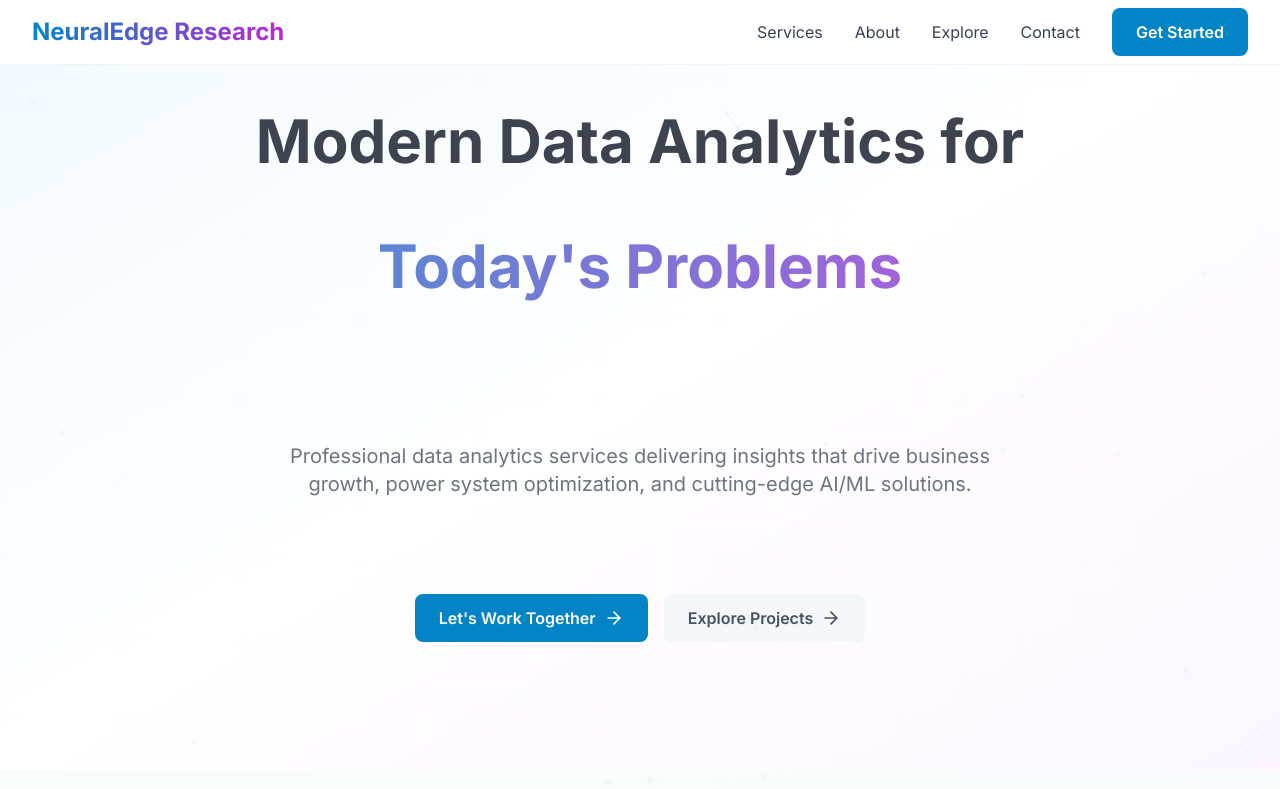
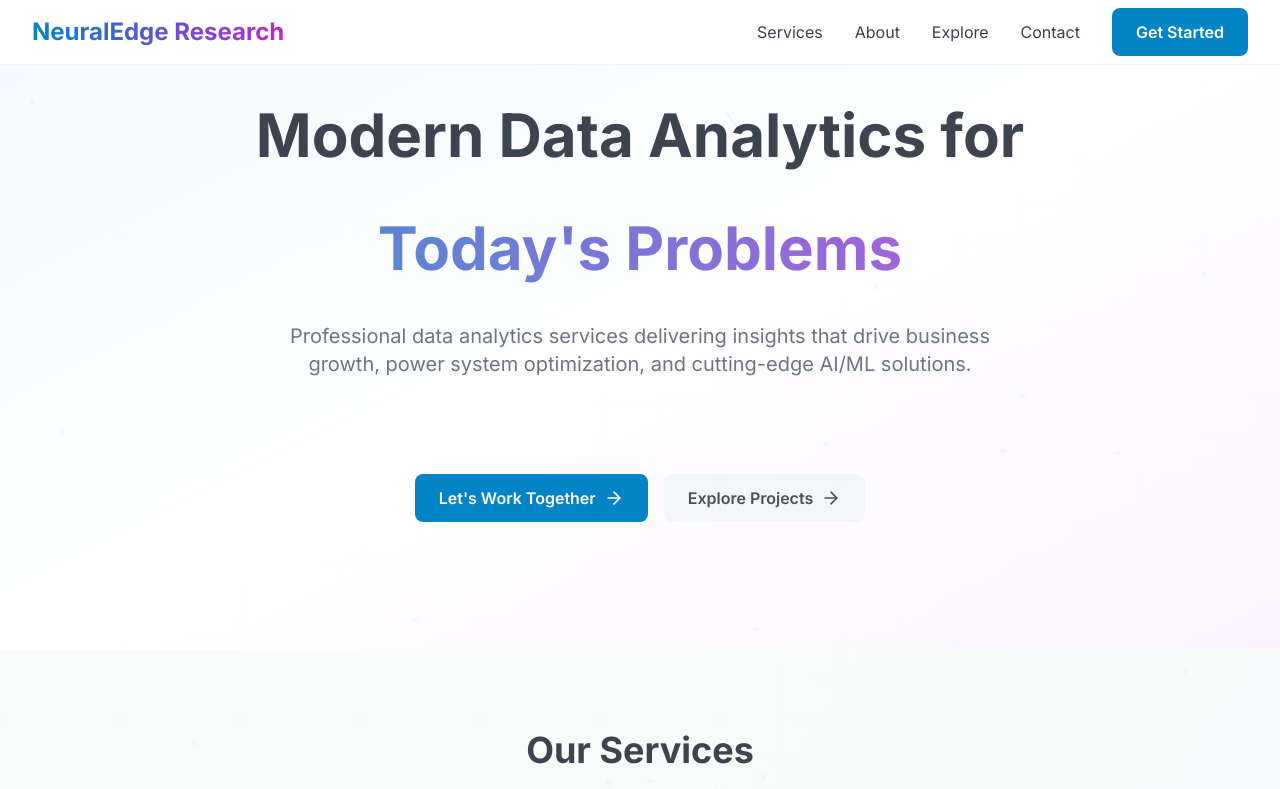
Before and after one commit to clm6/neuraledgeresearch, a Next.js app: page / in a window 1280 px wide. Shown: the top 789 px of the page. Built offline with nearby package versions, Linux system fonts and the light colour scheme.

Commit message:
page final touch up v3

```diff
--- a/app/page.tsx
+++ b/app/page.tsx
@@ -167,9 +167,9 @@ export default function Home() {
               animate={{ opacity: 1, y: 0 }}
               transition={{ duration: 0.6 }}
             >
-              <h1 className="text-5xl md:text-6xl font-bold text-gray-900 mb-32" style={{ lineHeight: '1.5' }}>
+              <h1 className="text-5xl md:text-6xl font-bold text-gray-900 mb-32" style={{ lineHeight: '1.3', marginBottom: '2rem' }}>
                 Modern Data Analytics for
-                <span className="text-gradient block mt-8 mb-12" style={{ lineHeight: '1.6' }}>Today's Problems</span>
+                <span className="text-gradient block mt-8 mb-12" style={{ lineHeight: '1.4', marginBottom: '0.5rem' }}>Today's Problems</span>
               </h1>
               <p className="text-xl text-gray-600 mb-24 max-w-3xl mx-auto">
                 Professional data analytics services delivering insights that drive business growth,
```
